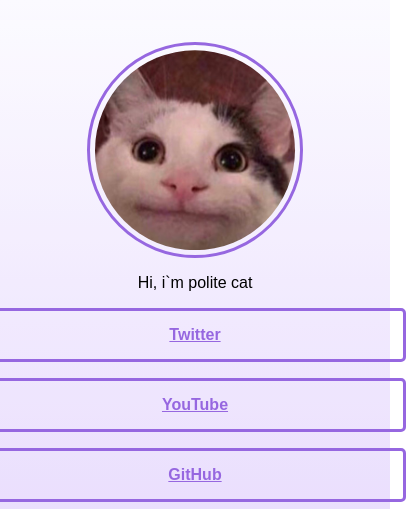
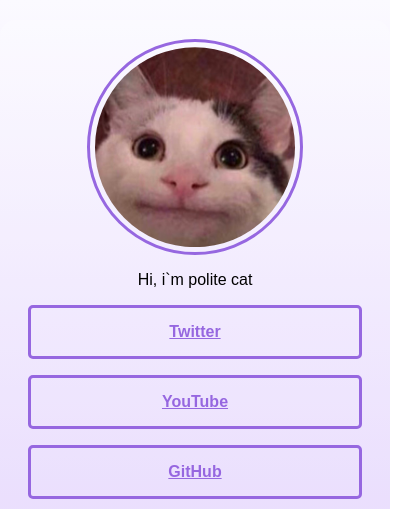
Before and after one commit to muriloFfelix/muriloffelix.github.io, a plain HTML site: page Social-Tree/index.html in a window 390 px wide. Shown: the top 509 px of the page, 420 px wide, since content can reach past the window. Drawn offline with Linux system fonts and the light colour scheme.

Commit message:
update css

```diff
--- a/Social-Tree/style.css
+++ b/Social-Tree/style.css
@@ -62,3 +62,15 @@
 
     clip-path: circle(100px at center);
 }
+
+@media only screen and (max-width: 620px) {
+    /* For mobile phones: */
+    body {
+      width: 100vw;
+    }
+
+    #linkBox {
+        width: 80vw;
+        padding: 15px 2vw;
+    }
+}
```
